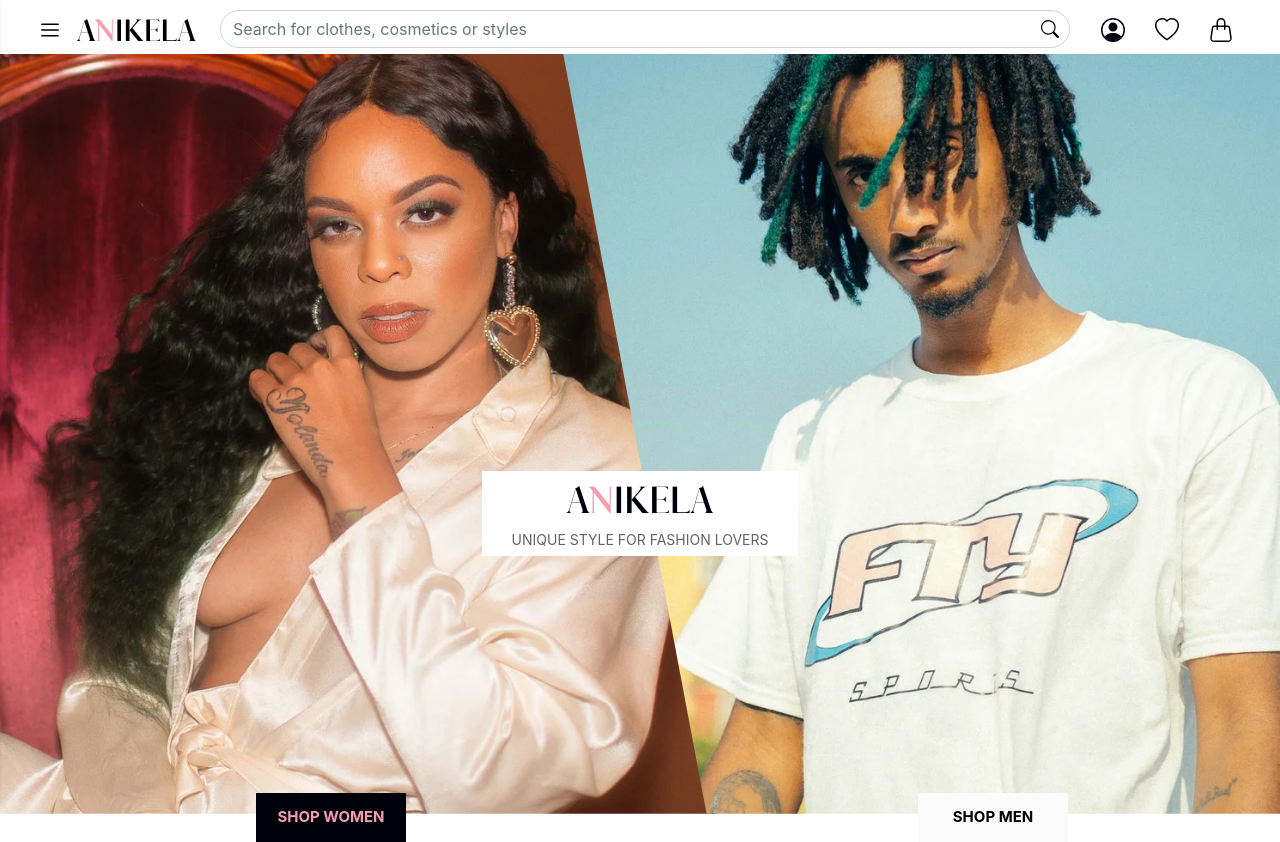
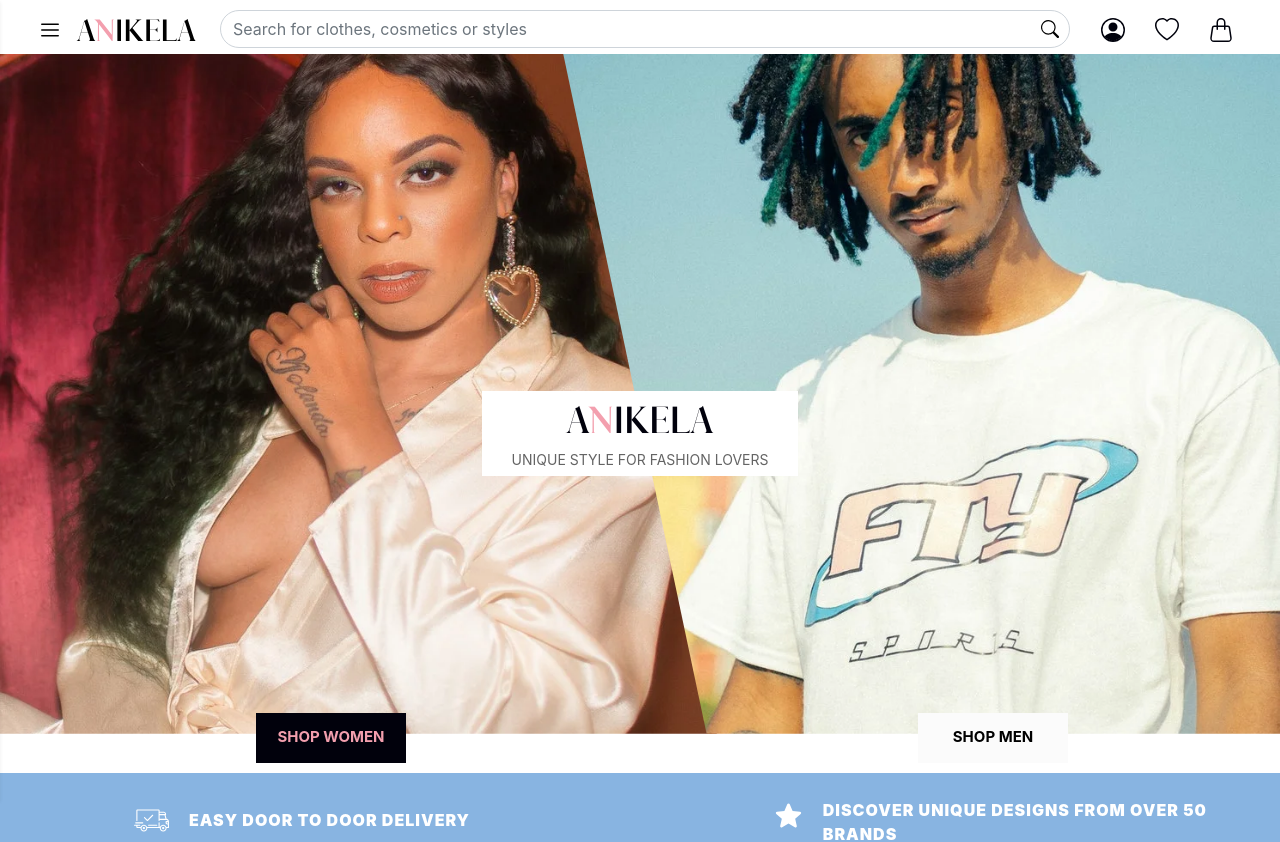
Before and after one commit to Coast-Information-Technology/anikela-ecommerce-customers-frontend, a React (Create React App) app: page / in a window 1280 px wide. Shown: the top 842 px of the page. Built offline with nearby package versions, Linux system fonts and the light colour scheme.

Commit message:
Update _home.scss

```diff
--- a/src/scss/pages/_home.scss
+++ b/src/scss/pages/_home.scss
@@ -5,7 +5,7 @@
 .imagewrapper {
   position: relative;
   width: 100%;
-  height: 95vh;
+  height: 85vh;
   display: flex;
   flex-wrap: wrap;
 }
```
